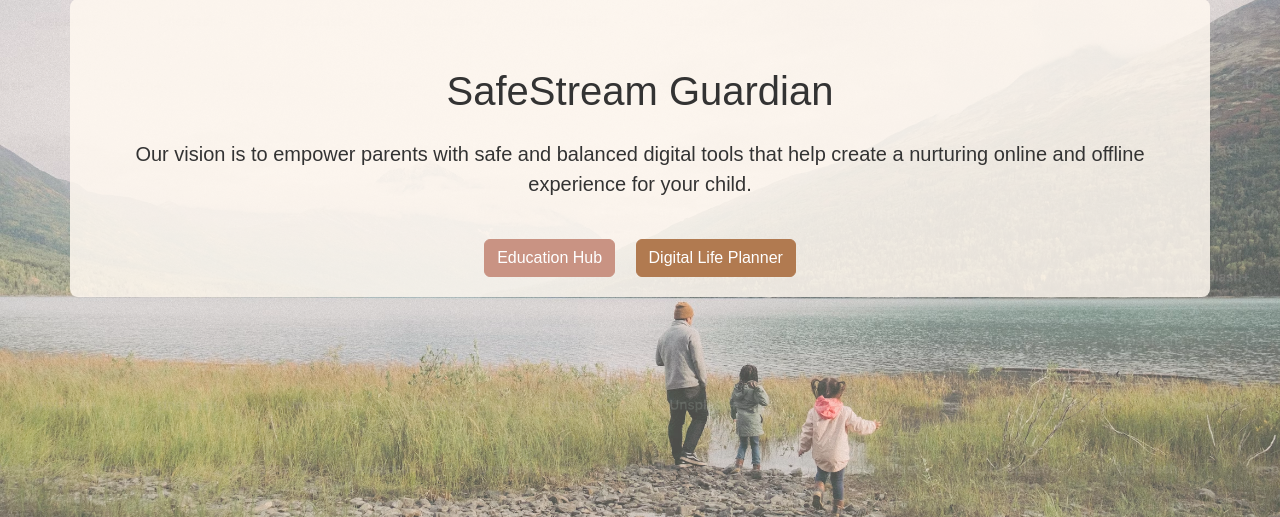
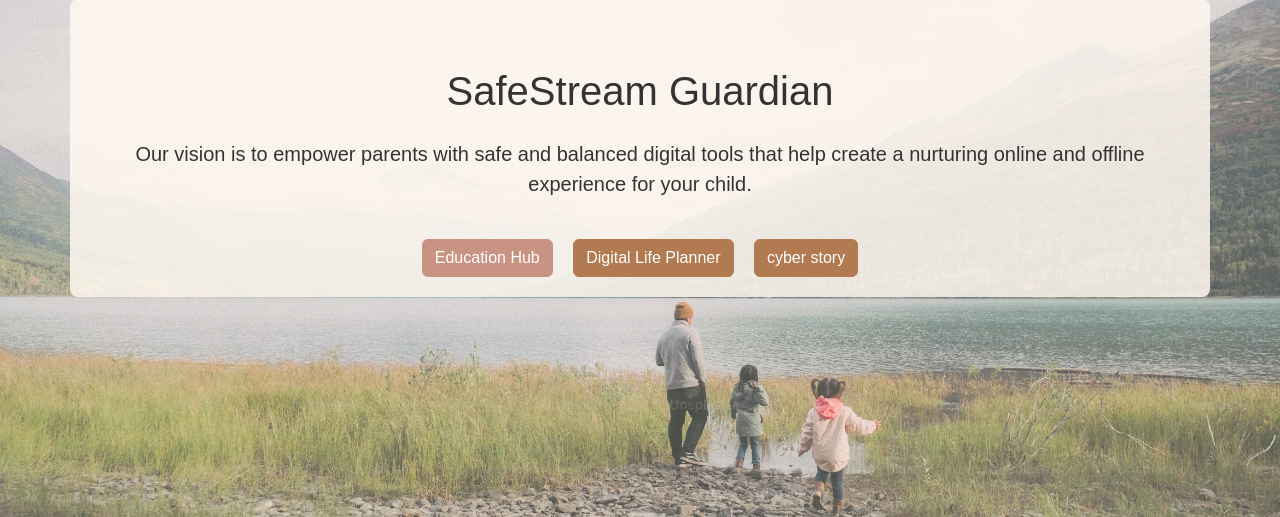
Before and after one commit to HuKaiLiLaJi/FIT5120main, a Python web app: template app/templates/index.html in a window 1280 px wide. Shown: the part 101-618 px from the top of the page. Run offline with Jinja, Linux system fonts and the light colour scheme; the template is opened without the code that fills it, so the values that code supplies are empty.

Commit message:
update route

```diff
--- a/app/static/index.js
+++ b/app/static/index.js
@@ -3,8 +3,9 @@
 document.addEventListener('DOMContentLoaded', function () {
     const btn1 = document.getElementById('epic1');
     const btn2 = document.getElementById('epic2');
+    const btn3 = document.getElementById('epic3');
 
-    if (btn1 && btn2) {
+    if (btn1 && btn2 &&btn3) {
       btn1.addEventListener('click', function () {
         window.location.href = '/epic1';
       });
@@ -12,5 +13,8 @@ document.addEventListener('DOMContentLoaded', function () {
       btn2.addEventListener('click', function () {
         window.location.href = '/epic2';
       });
+      btn3.addEventListener('click', function () {
+        window.location.href = '/story';
+      });
     }
   });
--- a/app/templates/index.html
+++ b/app/templates/index.html
@@ -21,6 +21,11 @@
             onclick="window.location.href='{{ url_for('epic2') }}'">
       Digital Life Planner
     </button>
+    <button id="epic3"
+            class="btn btn-secondary mx-2"
+            onclick="window.location.href='{{ url_for('story_page') }}'">
+      cyber story
+    </button>
   </div>
 </div>
 {% endblock %}
```
